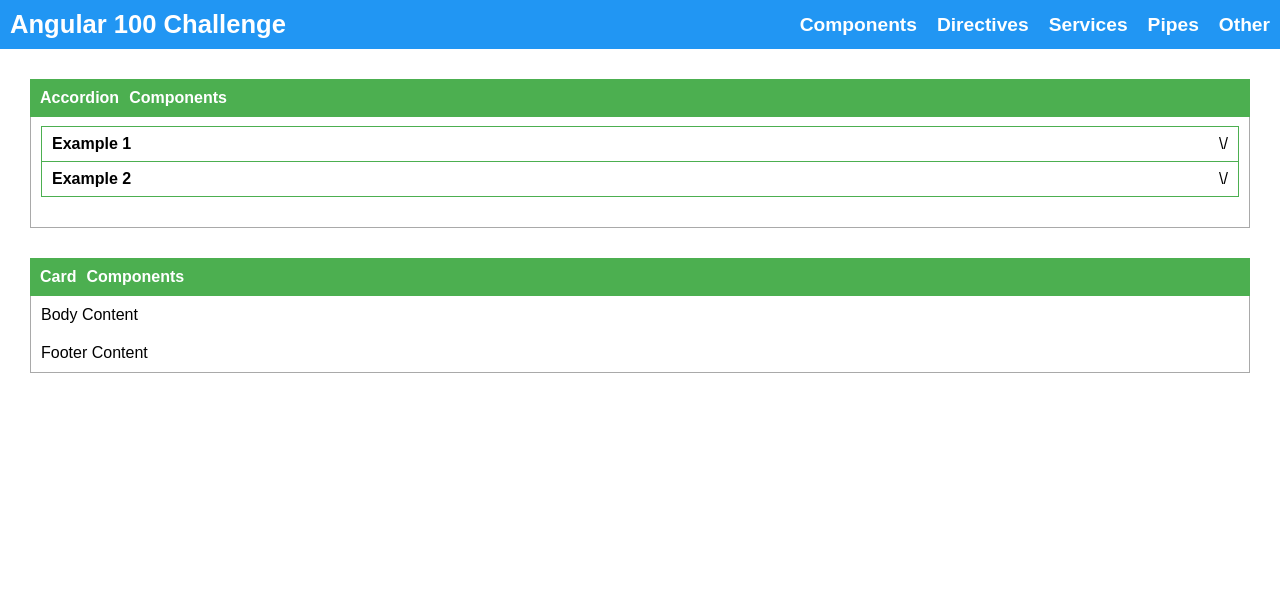
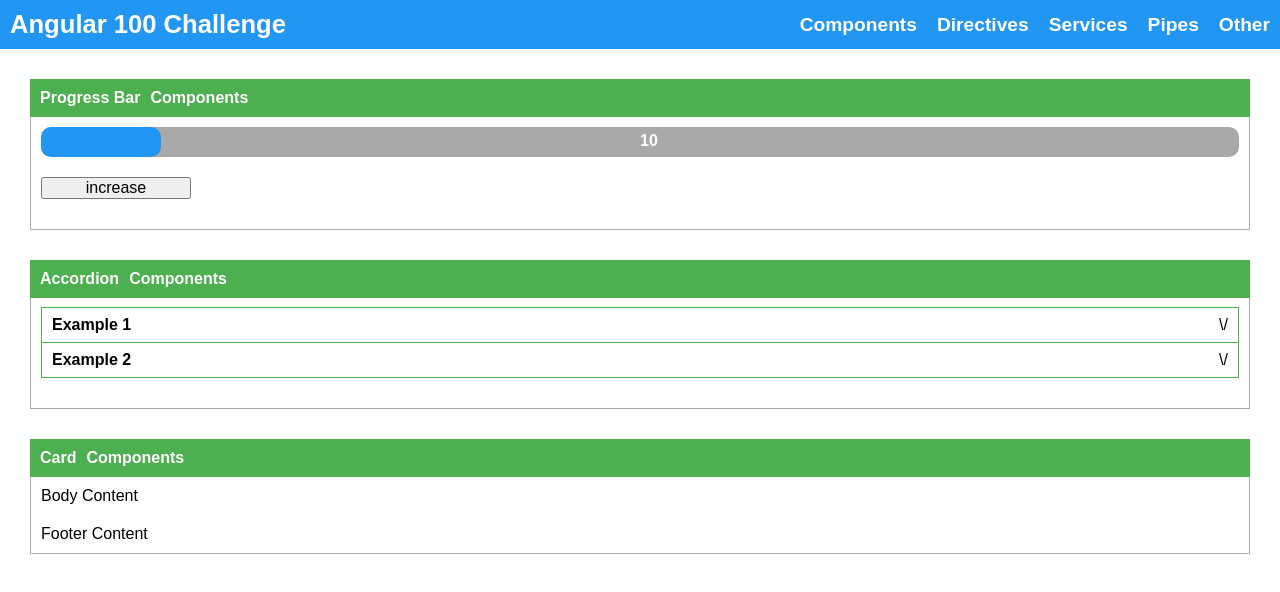
Before and after one commit to pawellesniowski/challenge100, an Angular app: page / in a window 1280 px wide. Shown: the top 592 px of the page. Built offline with nearby package versions, Linux system fonts and the light colour scheme.

Commit message:
day4/100: Progress bar component

```diff
--- a/src/app/app.component.html
+++ b/src/app/app.component.html
@@ -1,4 +1,8 @@
 <app-toolbar title="Angular 100 Challenge"></app-toolbar>
+
+<app-card title="Progress Bar" subTitle="Components">
+  <app-progress-bar body [progress]="10"></app-progress-bar>
+</app-card>
 
 <app-accordion [items]="accordionItems"></app-accordion>
 
--- a/src/app/components/components.module.ts
+++ b/src/app/components/components.module.ts
@@ -4,10 +4,11 @@
 import { CardComponent } from './card/card.component';
 import { AccordionComponent } from './accordion/accordion.component';
 import { AccordionItemComponent } from './accordion/accordion-item/accordion-item.component';
+import { ProgressBarComponent } from './progress-bar/progress-bar.component';
 
 @NgModule({
-  declarations: [ToolbarComponent, CardComponent, AccordionComponent, AccordionItemComponent],
+  declarations: [ToolbarComponent, CardComponent, AccordionComponent, AccordionItemComponent, ProgressBarComponent],
   imports: [CommonModule],
-  exports: [ToolbarComponent, CardComponent, AccordionComponent],
+  exports: [ToolbarComponent, CardComponent, AccordionComponent, ProgressBarComponent],
 })
 export class ComponentsModule {}
--- /dev/null
+++ b/src/app/components/progress-bar/progress-bar.component.html
@@ -0,0 +1,12 @@
+<div class="progress-bar">
+  <small>{{progress}}</small>
+  <progress
+    [value]="progress"
+    max="100"
+    class="progress-bar__display"
+  ></progress>
+
+  <button (click)="increase()" class="increase-button">
+    increase
+  </button>
+</div>
--- /dev/null
+++ b/src/app/components/progress-bar/progress-bar.component.scss
@@ -0,0 +1,39 @@
+@import "src/styles/variables";
+
+.progress-bar {
+  display: flex;
+  flex-direction: column;
+  position: relative;
+
+  small {
+    color: white;
+    font-weight: bold;
+    position: absolute;
+    right: 50%;
+    left: 50%;
+    top: 5px;
+  }
+
+  &__display[value] {
+    appearance: none;
+    width: 100%;
+    height: 30px;
+    margin-bottom: 20px;
+    border-radius: 20px;
+
+    &::-webkit-progress-bar {
+      background-color: darkgrey;
+      border-radius: 10px;
+    }
+
+    &::-webkit-progress-value {
+      background-color: $angular-blue;
+      border-radius: 10px;
+      transition: all .5s;
+    }
+  }
+
+  .increase-button {
+    width: 150px;
+  }
+}
--- /dev/null
+++ b/src/app/components/progress-bar/progress-bar.component.ts
@@ -0,0 +1,20 @@
+import { Component, Input, OnInit } from '@angular/core';
+
+@Component({
+  selector: 'app-progress-bar',
+  templateUrl: './progress-bar.component.html',
+  styleUrls: ['./progress-bar.component.scss'],
+})
+export class ProgressBarComponent implements OnInit {
+  @Input() public progress = 0;
+
+  constructor() {}
+
+  increase(): void {
+    this.progress < 100
+      ? (this.progress = this.progress + 10)
+      : (this.progress = 0);
+  }
+
+  ngOnInit(): void {}
+}
```
Also changed, not shown: 2 other files (tests, documents, lock files or other folders).
